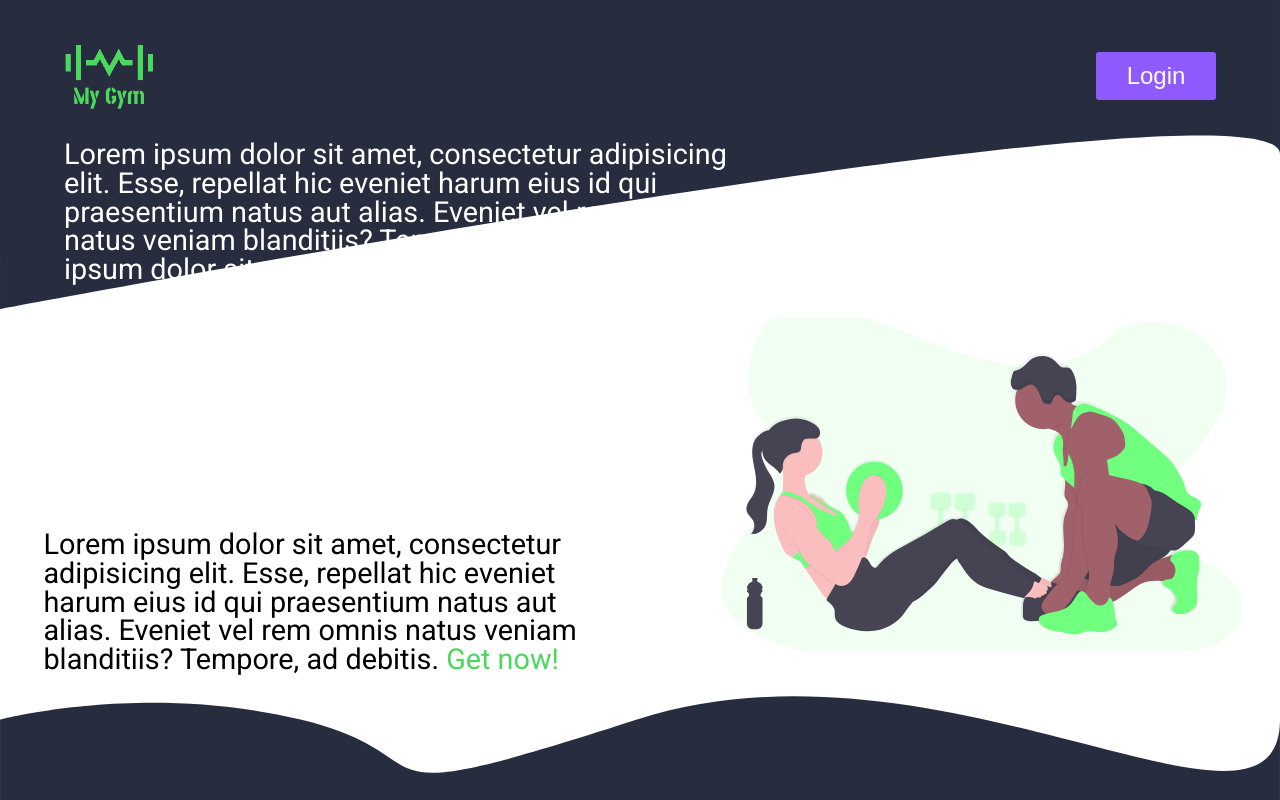
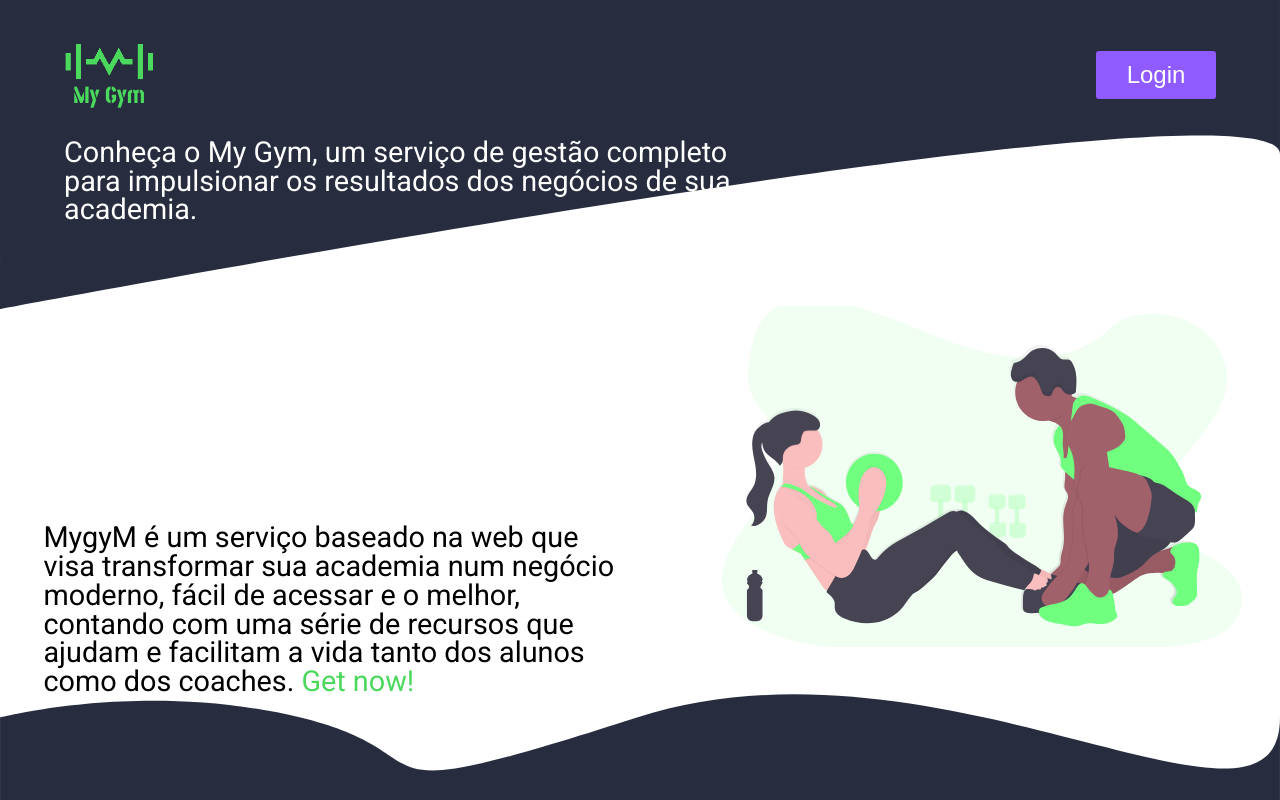
Before and after one commit to AdryellCabral/MyGym, a React (Create React App) app: page / in a window 1280 px wide. Shown: the top 800 px of the page. Built offline with nearby package versions, Linux system fonts and the light colour scheme; no server answers; a web font is replaced by a local one.

Commit message:
feature: adding new text to the component.

```diff
--- a/src/pages/Default/LandingPage/ScreenOne/index.tsx
+++ b/src/pages/Default/LandingPage/ScreenOne/index.tsx
@@ -20,10 +20,7 @@ const ScreenOne = () => {
             <button onClick={() => handleLogin()}>Login</button>
           </div>
           <p className="apresentationText">
-            Lorem ipsum dolor sit amet, consectetur adipisicing elit. Esse,
-            repellat hic eveniet harum eius id qui praesentium natus aut alias.
-            Eveniet vel rem omnis natus veniam blanditiis? Tempore, ad debitis.
-            Lorem ipsum dolor sit amet, consectetur.
+          Conheça o My Gym, um serviço de gestão completo para impulsionar os resultados dos negócios de sua academia.
           </p>
         </header>
 
@@ -31,10 +28,7 @@ const ScreenOne = () => {
           <div className="figPersonal"></div>
           <div className="container--text">
             <p>
-              Lorem ipsum dolor sit amet, consectetur adipisicing elit. Esse,
-              repellat hic eveniet harum eius id qui praesentium natus aut
-              alias. Eveniet vel rem omnis natus veniam blanditiis? Tempore, ad
-              debitis.
+              MygyM é um serviço baseado na web que visa transformar sua academia num negócio moderno, fácil de acessar e o melhor, contando com uma série de recursos que ajudam e facilitam a vida tanto dos alunos como dos coaches.
               <a href="#getNow"> Get now!</a>
             </p>
           </div>
```
